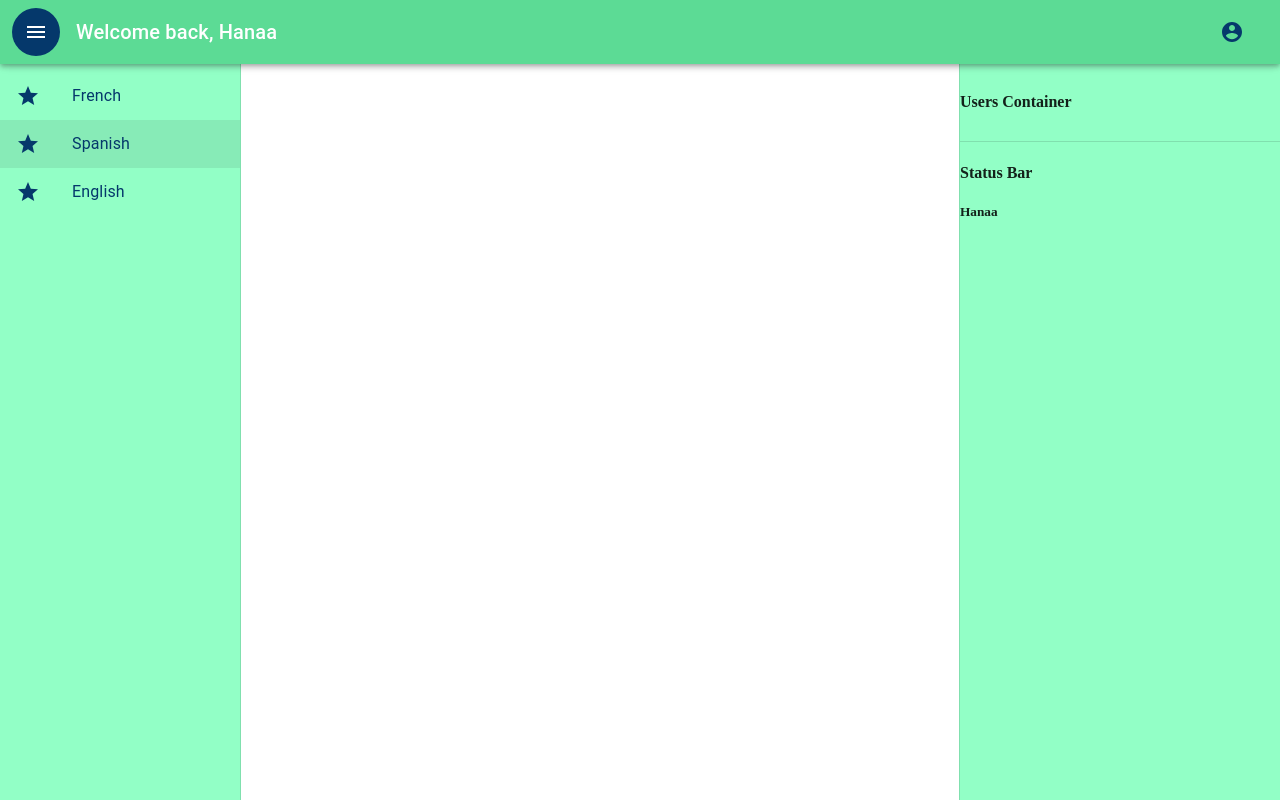
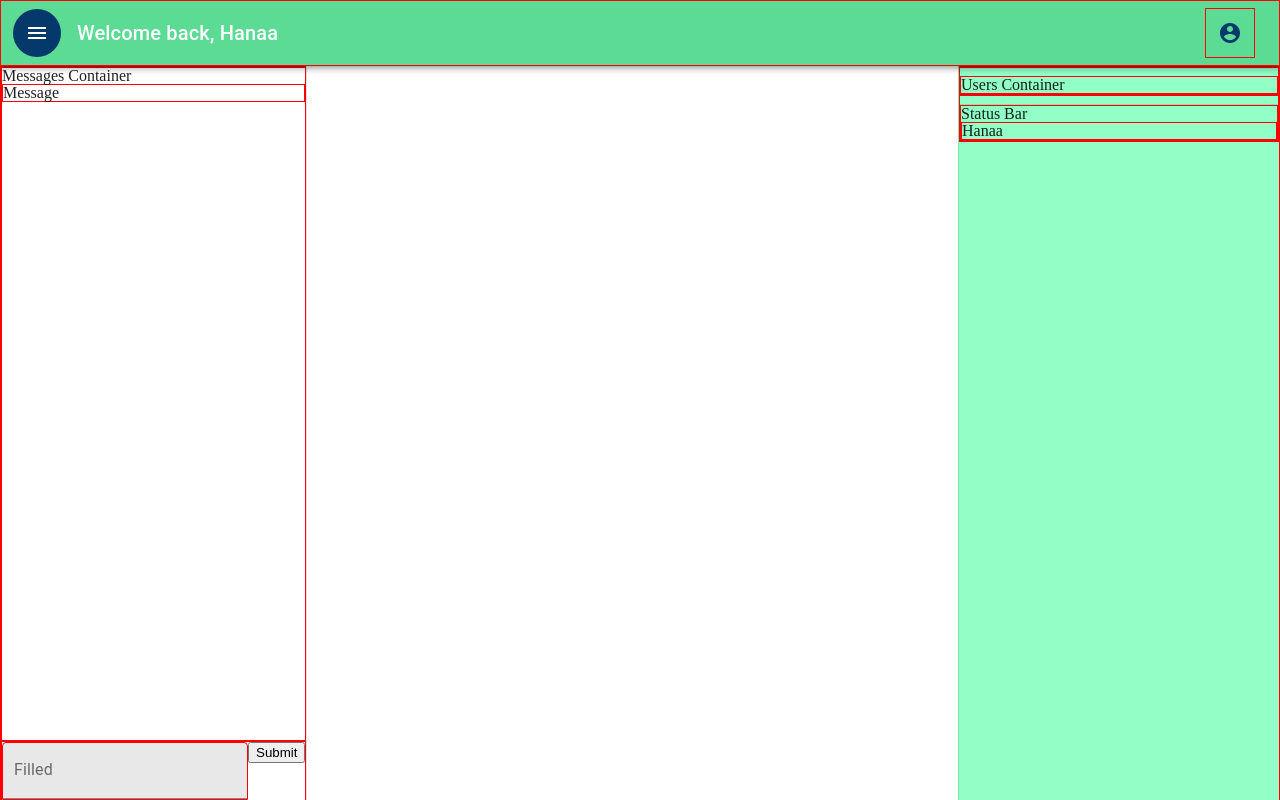
Before and after one commit to hsadoqi/messages_app_frontend, a React (Create React App) app: page / in a window 1280 px wide. Built offline with nearby package versions, Linux system fonts and the light colour scheme.

Commit message:
restyled components

```diff
--- /dev/null
+++ b/public/index.css
@@ -0,0 +1,47 @@
+html, body, div, span, applet, object, iframe,
+h1, h2, h3, h4, h5, h6, p, blockquote, pre,
+a, abbr, acronym, address, big, cite, code,
+del, dfn, em, img, ins, kbd, q, s, samp,
+small, strike, strong, sub, sup, tt, var,
+b, u, i, center,
+dl, dt, dd, ol, ul, li,
+fieldset, form, label, legend,
+table, caption, tbody, tfoot, thead, tr, th, td,
+article, aside, canvas, details, embed,
+figure, figcaption, footer, header, hgroup,
+menu, nav, output, ruby, section, summary,
+time, mark, audio, video {
+	margin: 0;
+	padding: 0;
+	border: 0;
+	font-size: 100%;
+	font: inherit;
+	vertical-align: baseline;
+}
+/* HTML5 display-role reset for older browsers */
+article, aside, details, figcaption, figure,
+footer, header, hgroup, menu, nav, section {
+	display: block;
+}
+body {
+	line-height: 1;
+}
+ol, ul {
+	list-style: none;
+}
+blockquote, q {
+	quotes: none;
+}
+blockquote:before, blockquote:after,
+q:before, q:after {
+	content: '';
+	content: none;
+}
+table {
+	border-collapse: collapse;
+	border-spacing: 0;
+}
+
+div {
+	border: 1px solid red
+}
--- a/public/index.html
+++ b/public/index.html
@@ -10,6 +10,7 @@
       content="Web site created using create-react-app"
     />
     <link rel="apple-touch-icon" href="%PUBLIC_URL%/logo192.png" />
+    <link rel="stylesheet" type="text/css" href="index.css"/>
     <!--
       manifest.json provides metadata used when your web app is installed on a
       user's mobile device or desktop. See https://developers.google.com/web/fundamentals/web-app-manifest/
--- a/src/App.js
+++ b/src/App.js
@@ -6,28 +6,64 @@ class App extends Component {
   constructor(){
     super()
     this.state = {
+      display: "none",
       currentUser: {
         name: "Hanaa"
       },
       channels: [
         {
-          name: "French"
+          name: "French",
+          messages: [
+            {
+              content: "French chatroom"
+            }
+          ]
         },
         {
-          name: "Spanish"
+          name: "Spanish",
+          messages: [
+            {
+                content: "hello"
+            },
+            {
+                content: "bye"
+            },
+            {
+                content: "see ya"
+            }
+        ]
         },
         {
-          name: "English"
+          name: "English",
+          messages: [
+            {
+              content: "English chatroom"
+            }
+          ]
         }
       ]
     }
+
+    this.displayChannels = this.displayChannels.bind(this)
+  }
+
+  displayChannels(e){
+    // debugger
+    e.preventDefault()
+    this.setState((state) => {
+      if(state.display === "none"){
+        return {...state, display: "block"}
+      } else {
+        return {...state, display: "none"}
+      }
+    })
   }
 
   render(){
     return (
-      <div>
-        <NavBar currentUser={this.state.currentUser}/>
-        <ChatroomContainer currentUser={this.state.currentUser} channels={this.state.channels}/>
+      <div >
+        <NavBar currentUser={this.state.currentUser} display={this.displayChannels}/>
+        <ChatroomContainer currentUser={this.state.currentUser} channels={this.state.channels} display={this.state.display}/>
       </div>
     )
   }
--- a/src/NavBar/NavBar.js
+++ b/src/NavBar/NavBar.js
@@ -1,15 +1,48 @@
 import { AppBar, Toolbar, Typography, IconButton } from '@material-ui/core'
 import { AccountCircle, Menu } from '@material-ui/icons'
-import { useStyles } from '../styling/Styles'
+import { makeStyles } from '@material-ui/core'
 
-function NavBar({currentUser}){
+const colors = {
+    primary: "#05386B",
+    primaryText: "#ffffff",
+    lightSecondary: "#92ffc6",
+    secondary: "#5CDB95",
+    secondaryText: "#000000",
+    textStyle: "EDF5E1",
+    lightPrimary: "#42609a"
+}
+
+const useStyles = makeStyles((theme) => ({
+    root: {
+        display: 'flex'
+    },
+    title: {
+      flexGrow: 1,
+      color: colors.textStyle,
+    },
+    toolBar: {
+        background: colors.secondary,
+        zIndex: theme.zIndex.drawer + 1
+    },
+    menuButton: {
+        marginRight: theme.spacing(2),
+        color: colors.textStyle,
+        background: colors.primary
+    },
+    accountIcon: {
+        color: colors.primary
+    }
+})
+)
+
+function NavBar({currentUser, display}){
     const classes = useStyles()
 
     return (
         <div className={classes.root}>
         <AppBar position="fixed" className={classes.toolBar}>
             <Toolbar className={classes.toolbar}>
-                <IconButton edge="start" className={classes.menuButton} color="inherit" aria-label="menu">
+                <IconButton edge="start" className={classes.menuButton} color="inherit" aria-label="menu" onClick={display}>
                     <Menu />
                 </IconButton>
                 <Typography variant="h6" className={classes.title}>
--- a/src/components/Chatroom.js
+++ b/src/components/Chatroom.js
@@ -1,19 +1,47 @@
-import React, { Component } from 'react'
 import MessagesContainer from './MessagesContainer'
 import MessageForm from './MessageForm'
-import ChatroomHeader from './ChatroomHeader'
+import {Toolbar, Drawer} from '@material-ui/core'
+import { makeStyles } from '@material-ui/styles'
 
-class Chatroom extends Component {
-    render(){
-        return (
-            <div>
-                <h2>Chatroom</h2>
-                <ChatroomHeader />
+const colors = {
+    primary: "#05386B",
+    primaryText: "#ffffff",
+    lightSecondary: "#92ffc6",
+    secondary: "#5CDB95",
+    secondaryText: "#000000",
+    textStyle: "EDF5E1",
+    lightPrimary: "#42609a"
+}
+
+const drawerWidth = "75%"
+
+const useStyles = makeStyles((theme) => ({
+    root: {
+        display: "flex",
+        zIndex: -1,
+        flexDirection: "column"
+    },
+    messageDrawer: {
+        flexShrink: 0,
+        width: drawerWidth
+    }
+}))
+
+function Chatroom ({submitMessage}) {
+    const classes = useStyles()
+    return (
+        <div className={classes.root}>
+            <Drawer
+                variant="permanent"
+                className={classes.messageDrawer}
+            >
+                <Toolbar/>
                 <MessagesContainer/>
-                <MessageForm/>
-            </div>
-        )
-    }
+                <MessageForm submitMessage={submitMessage}/>
+            </Drawer>
+        </div>
+    )
+
 }
 
 export default Chatroom
--- a/src/components/ChatroomContainer.js
+++ b/src/components/ChatroomContainer.js
@@ -8,18 +8,53 @@ class ChatroomContainer extends Component {
         super(props)
         this.state = {
             currentChatroom: {
-                name: "Spanish"
+                messages: []
             }
         }
+        this.handleClick = this.handleClick.bind(this)
+        this.submitMessage = this.submitMessage.bind(this)
     }
 
+    componentDidMount(){
+        this.setState((state, props) => {
+            // debugger
+            return {...state,
+                currentChatroom: props.channels[0]
+            }
+        })
+    }
+
+    handleClick(channel){
+        this.setState((state) => {
+            return {...state, currentChatroom: channel}
+        })
+    }
+
+    submitMessage(msg){
+        // debugger
+        this.setState((state) => {
+            return {...state, currentChatroom: {
+                ...state.currentChatroom,
+                messages: [...state.currentChatroom.messages, msg]
+            }}
+        })
+    }
 
     render(){
+
+
+
         return (
-            <div>
-                <h1>Chatroom Container</h1>
-                <LeftSideBar channels={this.props.channels} currentChatroom={this.state.currentChatroom}/>
-                <Chatroom currentUser={this.props.currentUser}/>
+            <div style={{
+                columnCount: 3,
+                display: "flex",
+                flexDirection: "row",
+                flexWrap: "nowrap",
+                justifyContent: "space-between",
+                alignItems: "stretch"
+            }}>
+                <LeftSideBar channels={this.props.channels} currentChatroom={this.state.currentChatroom} handleClick={this.handleClick} display={this.props.display}/>
+                <Chatroom currentUser={this.props.currentUser} submitMessage={this.submitMessage}/>
                 <RightSideBar currentUser={this.props.currentUser}/>
             </div>
         )
@@ -27,3 +62,11 @@ class ChatroomContainer extends Component {
 }
 
 export default ChatroomContainer
+
+// style={{
+//     display: 'flex',
+//     flexDirection: 'row',
+//     flexWrap: "no-wrap",
+//     justifyContent: "space-between",
+//     // alignItems: "stretch"
+// }}
--- a/src/components/ChatroomHeader.js
+++ /dev/null
@@ -1,13 +0,0 @@
-import React, { Component } from 'react'
-
-class ChatroomHeader extends Component {
-    render(){
-        return (
-            <div>
-                <h5>Chatroom Header</h5>
-            </div>
-        )
-    }
-}
-
-export default ChatroomHeader
--- a/src/components/LeftSideBar.js
+++ b/src/components/LeftSideBar.js
@@ -1,15 +1,53 @@
 import { Drawer, List, Toolbar, ListItem, ListItemIcon, ListItemText } from '@material-ui/core'
 import {Star} from '@material-ui/icons'
-import { useStyles } from '../styling/Styles'
+import { makeStyles } from '@material-ui/styles'
 
-function LeftSideBar( { channels, currentChatroom }) {
+const colors = {
+    primary: "#05386B",
+    primaryText: "#ffffff",
+    lightSecondary: "#92ffc6",
+    secondary: "#5CDB95",
+    secondaryText: "#000000",
+    textStyle: "EDF5E1",
+    lightPrimary: "#42609a"
+}
+
+const drawerWidth = "40%"
+
+const useStyles = makeStyles((theme) => ({
+    root: {
+        display: "flex",
+        zIndex: 3
+
+    },
+    drawer: {
+        width: drawerWidth,
+        flexShrink: 0
+    },
+    drawerPaper: {
+        width: drawerWidth,
+        background: colors.lightPrimary
+    },
+    drawerContainer: {
+        overflow: "auto"
+    },
+    listItem: {
+        color: colors.primaryText
+    },
+    starIcon: {
+        color: colors.secondary
+    }
+}))
+
+function LeftSideBar( { channels, currentChatroom, handleClick, display }) {
     const classes = useStyles()
     return (
+        <div className={classes.root} style={{display}}>
             <Drawer
-                className={classes.leftDrawer}
+                className={classes.drawer}
                 variant="permanent"
                 classes={{
-                    paper: classes.leftDrawerPaper
+                    paper: classes.drawerPaper
                 }}
             >
                 <Toolbar/>
@@ -22,6 +60,7 @@ function LeftSideBar( { channels, currentChatroom }) {
                                     key={chatroom.name}
                                     className={classes.listItem}
                                     selected={chatroom.name === currentChatroom.name}
+                                    onClick={() => handleClick(chatroom)}
                                 >
                                     <ListItemIcon>
                                         <Star className={classes.starIcon}/>
@@ -32,9 +71,9 @@ function LeftSideBar( { channels, currentChatroom }) {
                     </List>
                 </div>
             </Drawer>
+        </div>
     )
 }
-
 
 export default LeftSideBar
 
--- a/src/components/MessageForm.js
+++ b/src/components/MessageForm.js
@@ -1,10 +1,39 @@
 import React, { Component } from 'react'
+import { TextField } from '@material-ui/core'
 
 class MessageForm extends Component {
+    constructor(props){
+        super(props)
+        this.state = {
+            message: ""
+        }
+
+        this.handleChange = this.handleChange.bind(this)
+        this.handleSubmit = this.handleSubmit.bind(this)
+    }
+
+    handleChange(e){
+        this.setState((state) => {
+            return {
+                message: e.target.value
+            }
+        })
+    }
+
+    handleSubmit(e){
+        e.preventDefault()
+        this.props.submitMessage(this.state)
+    }
+
     render(){
         return (
-            <div>
-                <h4>Message Form</h4>
+            <div style={{
+                alignSelf: "flex-end"
+            }}>
+                <form onSubmit={this.handleSubmit}>
+                    <TextField id="filled-basic" label="Filled" variant="filled"  onChange={this.handleChange} value={this.state.message}/>
+                    <input type="submit"/>
+                </form>
             </div>
         )
     }
--- a/src/components/MessagesContainer.js
+++ b/src/components/MessagesContainer.js
@@ -4,7 +4,9 @@ import Message from './Message'
 class MessagesContainer extends Component {
     render(){
         return (
-            <div>
+            <div style={{
+                flexGrow: 1
+            }}>
                 <h4>Messages Container</h4>
                 <Message/>
             </div>
--- a/src/components/RightSideBar.js
+++ b/src/components/RightSideBar.js
@@ -1,17 +1,47 @@
 import UsersContainer from './UsersContainer'
 import StatusBar from './StatusBar'
 import { Drawer, Divider, Toolbar, List } from '@material-ui/core'
-import { useStyles } from '../styling/Styles'
+import {makeStyles} from '@material-ui/styles'
+
+const colors = {
+    primary: "#05386B",
+    primaryText: "#ffffff",
+    lightSecondary: "#92ffc6",
+    secondary: "#5CDB95",
+    secondaryText: "#000000",
+    textStyle: "EDF5E1",
+    lightPrimary: "#42609a"
+}
+
+const drawerWidth = "25%"
+
+const useStyles = makeStyles((theme) => ({
+    root: {
+        display: "flex"
+    },
+    drawer: {
+        width: drawerWidth,
+        flexShrink: 0
+    },
+    drawerPaper: {
+        width: drawerWidth,
+        background: colors.lightSecondary
+    },
+    drawerContainer: {
+        overflow: 'auto',
+    },
+}))
 
 function RightSideBar({ currentUser }){
     const classes = useStyles()
 
     return (
+        <div className={classes.root}>
             <Drawer
-            className={classes.rightDrawer}
+                className={classes.drawer}
                 variant="permanent"
                 classes={{
-                paper: classes.rightDrawerPaper
+                    paper: classes.drawerPaper
                 }}
                 anchor="right"
             >
@@ -25,6 +55,7 @@ function RightSideBar({ currentUser }){
                 </div>
 
             </Drawer>
+        </div>
 
     )
 }
--- a/src/styling/Styles.js
+++ /dev/null
@@ -1,65 +0,0 @@
-import { makeStyles } from '@material-ui/core'
-
-const colors = {
-    primary: "#05386B",
-    primaryText: "#ffffff",
-    lightSecondary: "#92ffc6",
-    secondary: "#5CDB95",
-    secondaryText: "#000000",
-    textStyle: "EDF5E1",
-    lightPrimary: "#42609a"
-}
-
-const leftDrawerWidth = 240
-const rightDrawerWidth = 320
-
-const useStyles = makeStyles((theme) => ({
-    root: {
-        display: 'flex'
-    },
-    title: {
-      flexGrow: 1,
-      color: colors.textStyle,
-    },
-    toolBar: {
-        background: colors.secondary,
-        zIndex: theme.zIndex.drawer + 1
-    },
-    menuButton: {
-        marginRight: theme.spacing(2),
-        color: colors.textStyle,
-        background: colors.primary
-    },
-    accountIcon: {
-        color: colors.primary
-    },
-    rightDrawer: {
-        width: rightDrawerWidth,
-        flexShrink: 0,
-    },
-    rightDrawerPaper: {
-        width: rightDrawerWidth,
-        background: colors.lightSecondary,
-    },
-    drawerContainer: {
-        overflow: 'auto',
-    },
-    leftDrawer: {
-        width: leftDrawerWidth,
-        flexShrink: 0
-    },
-    leftDrawerPaper: {
-        width: leftDrawerWidth,
-        background: colors.lightSecondary
-    },
-    starIcon: {
-        color: colors.primary
-    },
-    listItem: {
-        color: colors.primary
-    }
-
-
-  }));
-
-export { useStyles }
```
Also changed, not shown: 2 other files (tests, documents, lock files or other folders). Lines whose indentation alone changed are shown as unchanged.
